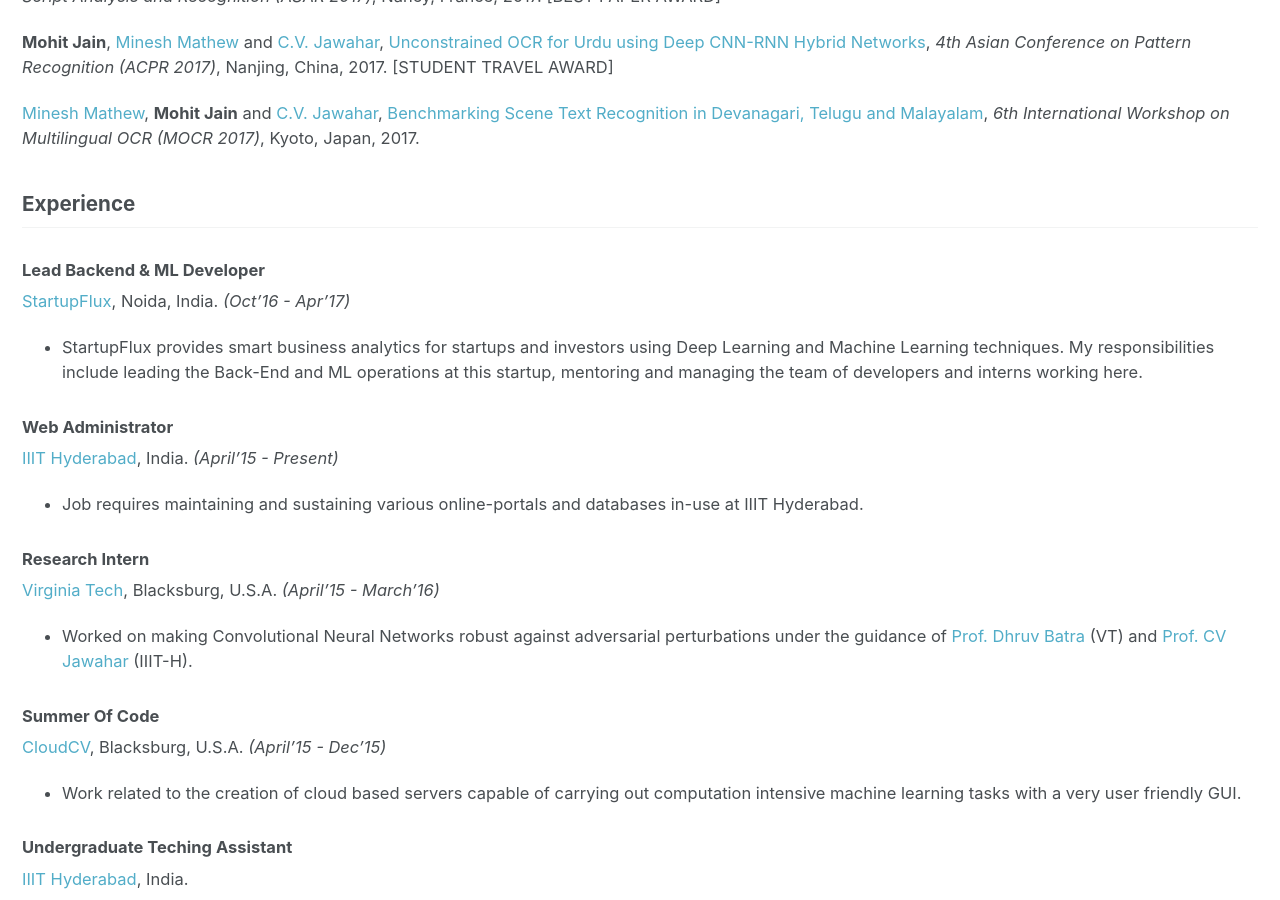
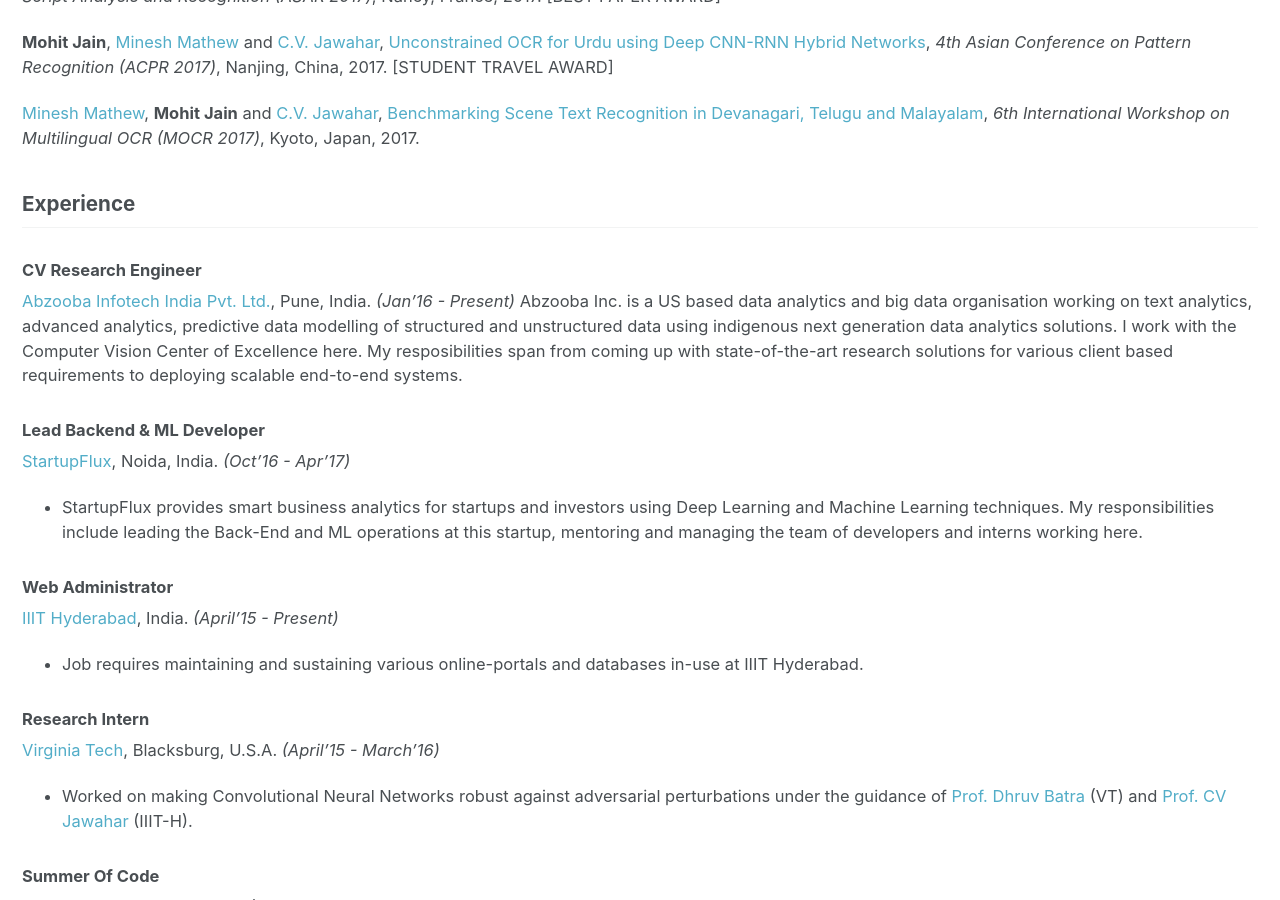
Before and after one commit to NightFury13/nightfury13.github.io, a Jekyll site: the page built from _pages/resume.md, in a window 1280 px wide and 900 px high, scrolled down 793 px. Built offline with Jekyll 4.4.1, drawn with Linux system fonts in a browser that asks for light colours.

Commit message:
Update resume.md

```diff
--- a/_pages/resume.md
+++ b/_pages/resume.md
@@ -28,6 +28,10 @@ author_profile: true
 [Minesh Mathew](https://mineshmathew.github.io), **Mohit Jain** and [C.V. Jawahar](http://cvit.iiit.ac.in/people/faculty/people/faculty/cvit-faculty/jawahar), [Benchmarking Scene Text Recognition in Devanagari, Telugu and Malayalam](http://cvit.iiit.ac.in/images/ConferencePapers/2017/Benchmarkingtelugu_malayalam.pdf), _6th International Workshop on Multilingual OCR (MOCR 2017)_, Kyoto, Japan, 2017.
 
 ## Experience
+### CV Research Engineer
+[Abzooba Infotech India Pvt. Ltd.](https://abzooba.com), Pune, India. _(Jan'16 - Present)_
+Abzooba Inc. is a US based data analytics and big data organisation working on text analytics, advanced analytics, predictive data modelling of structured and unstructured data using indigenous next generation data analytics solutions. I work with the Computer Vision Center of Excellence here. My resposibilities span from coming up with state-of-the-art research solutions for various client based requirements to deploying scalable end-to-end systems.
+
 ### Lead Backend & ML Developer
 [StartupFlux](https://startupflux.com/), Noida, India. _(Oct'16 - Apr'17)_
 * StartupFlux provides smart business analytics for startups and investors using Deep Learning and Machine Learning techniques. My responsibilities include leading the Back-End and ML operations at this startup, mentoring and managing the team of developers and interns working here.
```
